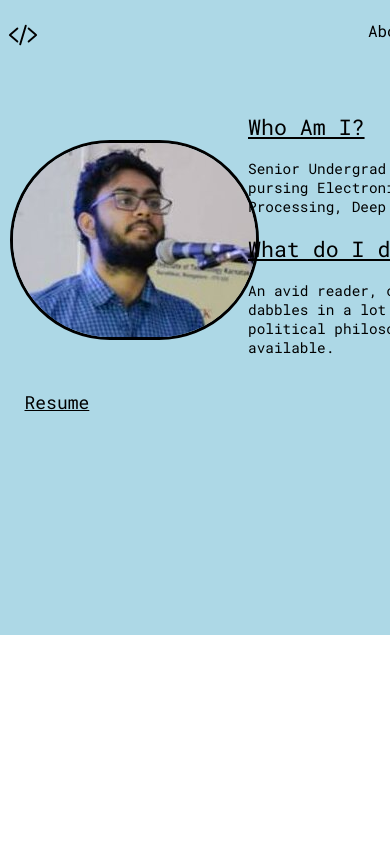
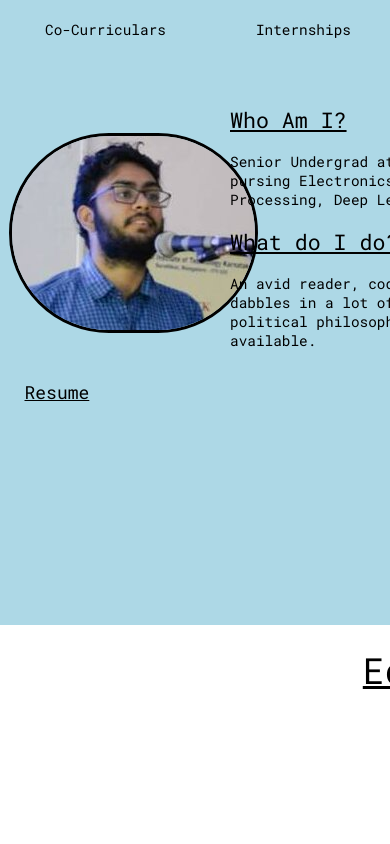
Before and after one commit to sidkapoor97/my_react_website, a React (Create React App) app: page / in a window 390 px wide. Shown: the top 844 px of the page. Built offline with nearby package versions, Linux system fonts and the light colour scheme.

Commit message:
added responsiveness to navbar.css

```diff
--- a/src/components/navbar/navbar.css
+++ b/src/components/navbar/navbar.css
@@ -43,3 +43,26 @@
     background-color: rgba(250, 250, 250, 1);
     border: 3px solid black;
   }
+
+  @media screen and (max-width: 992px) {
+    body {
+       min-width:920px;
+    }
+
+    .navbar-spacer {
+      font-size: 0.9rem;
+    }
+
+    .img-fluid{
+      display: none;
+    }
+
+    .nav-items {
+      float: left;
+    }
+
+
+  .nav-items .nav-link {
+  padding: 10px 45px;
+  }
+  }
```
